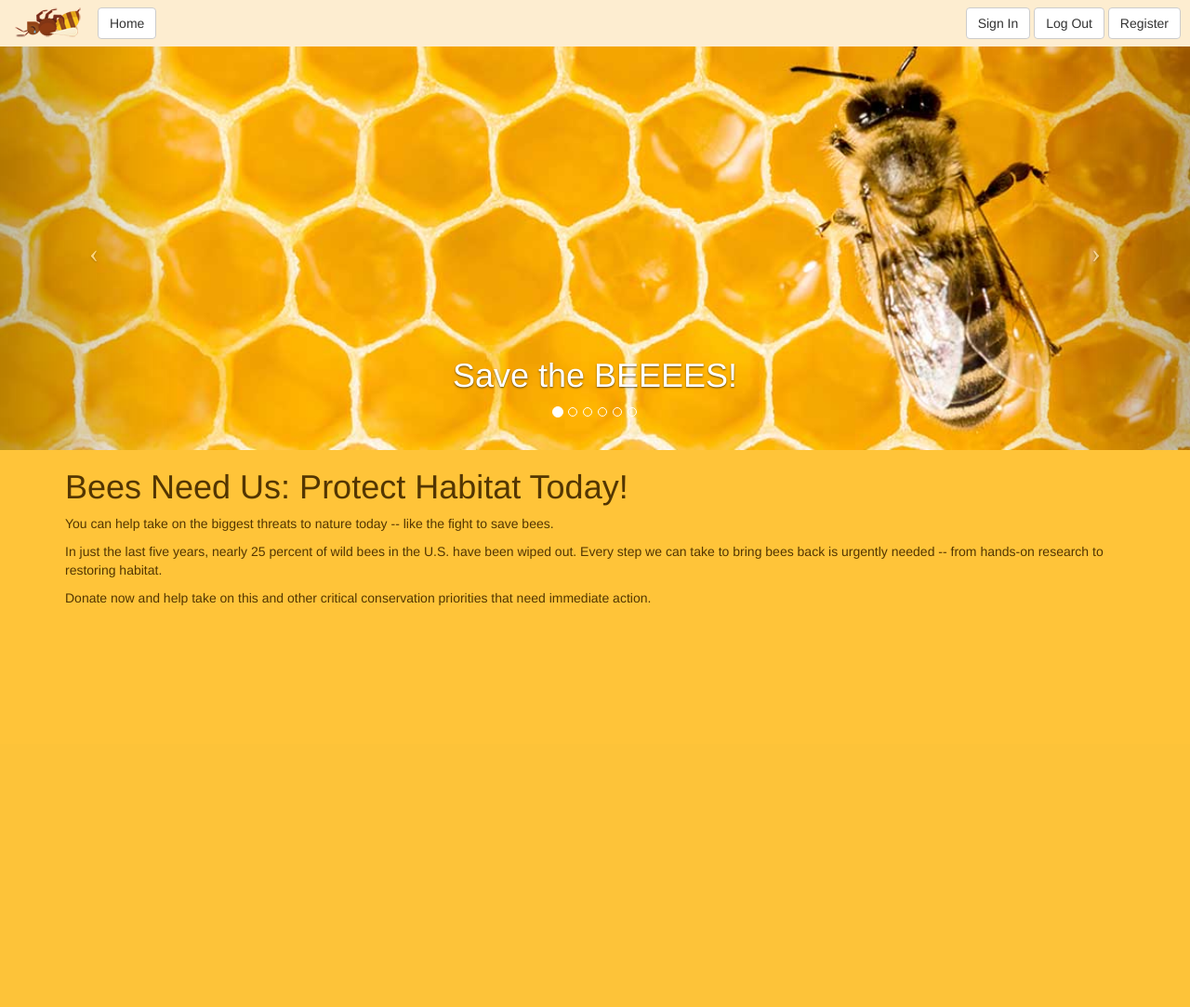
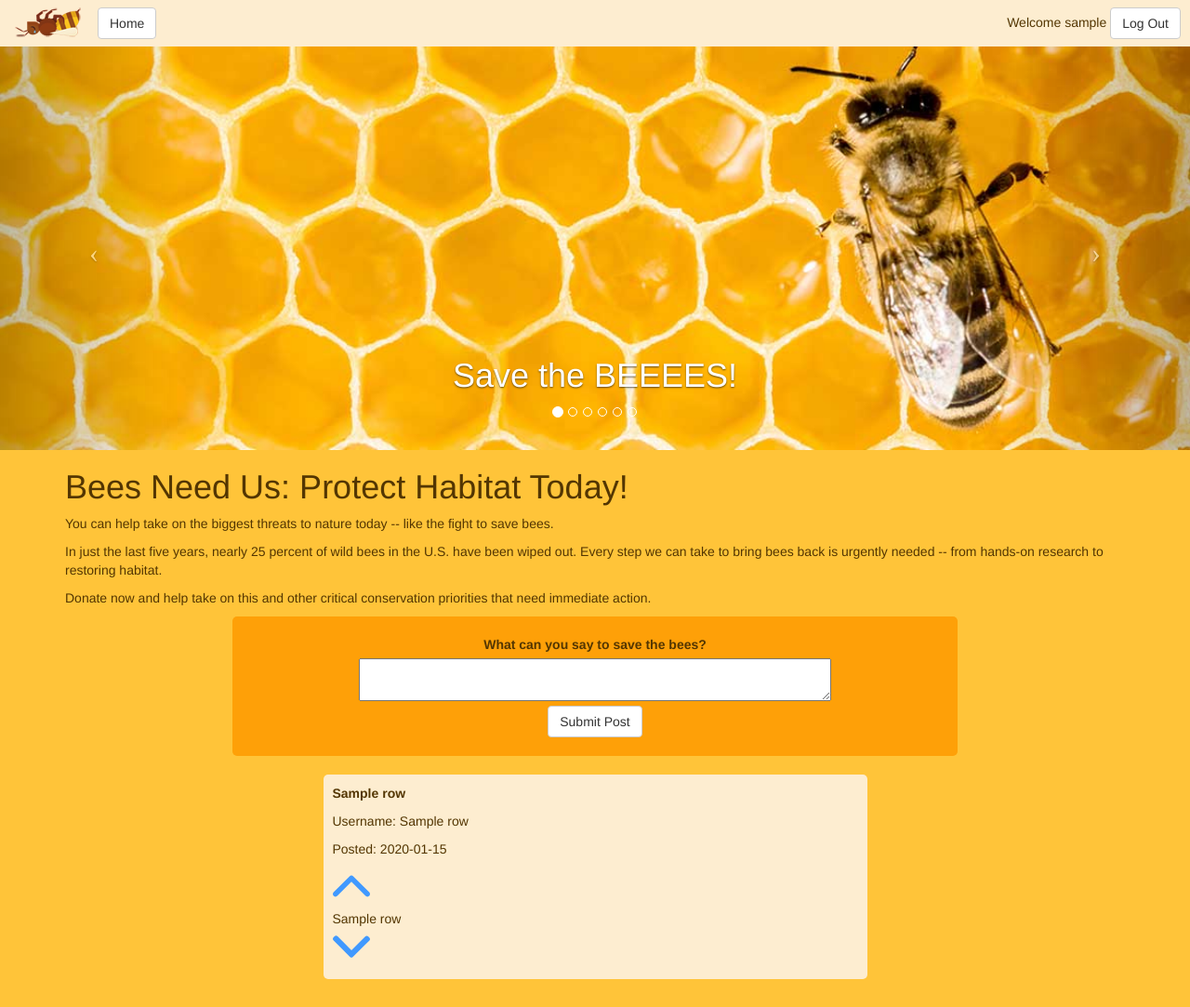
Before and after one commit to carrottop17/bawk, a Flask app: template templates/index.html in a window 1280 px wide. Shown: the whole page at 93% size. Before the commit the page ends 651 px from the top, so only its background shows below. Run offline with Flask 2, Linux system fonts and the light colour scheme; the visitor is signed in with stand-in values (Sample User, id 1); tables that the repository leaves empty or names only in its code hold one stand-in row (values such as "Sample post"); the template is opened without the code that fills it: most values are stand-ins (such as "Sample title", 1, 10 or a date in 2020); some libraries are stand-ins or nearby versions.

Commit message:
added posts, added votes

```diff
--- a/compass/sass/styles.scss
+++ b/compass/sass/styles.scss
@@ -3,6 +3,9 @@ body{
 	color: #533602
 }
 #register{
+	margin-right: 10px;
+}
+#logout{
 	margin-right: 10px;
 }
 .navbar{
@@ -17,3 +20,16 @@ body{
 .main_content{
 	margin-bottom: 20px;
 }
+.post_submit{
+	background-color: #FEA008;
+	text-align: center;
+	border-radius: 5px;
+	padding: 20px;
+	margin-bottom: 20px;
+}
+.all_posts{
+	background-color: #FDEDD0;
+	border-radius: 5px;
+	padding: 10px;
+	margin-bottom: 10px;
+}
--- a/main.py
+++ b/main.py
@@ -1,5 +1,5 @@
 # Import flask stuff
-from flask import Flask, render_template, redirect, request, redirect, session
+from flask import Flask, render_template, redirect, request, session, jsonify
 # import mysql module
 from flaskext.mysql import MySQL
 import bcrypt
@@ -25,7 +25,49 @@ app.secret_key = 'hpiuadfnadf938498h087y3ry087yafhgbhfb8y08y08yqwer342134'
 #create route
 @app.route('/')
 def index():
-	return render_template('index.html')
+	current_posts_query = "SELECT * from buzzes left join user on buzzes.uid = user.id left join votes on votes.pid = buzzes.id order by date DESC"
+
+	cursor.execute(current_posts_query)
+	current_posts_result = cursor.fetchall()
+	return render_template('index.html',
+		posts = current_posts_result
+		)
+
+@app.route('/process_vote', methods=['POST'])
+def process_vote():
+	# check to see has the user voted on this particular item
+	pid = request.form['vid'] #the post they voted on.  THis came from jquery ajax
+	vote_type = request.form['voteType']
+	check_user_votes_query = "SELECT * FROM votes inner join user on user.id = votes.uid where user.username = '%s' and votes.pid ='%s'" % (session['username'], pid)
+	cursor.execute(check_user_votes_query)
+	check_user_votes_result = cursor.fetchone()
+	# its possible we get none back because the user hasnt voted on this post_content
+	if check_user_votes_result is None:
+		insert_user_vote_query = "INSERT into votes (pid, uid, vote_type) values ('"+str(pid)+"', '"+str(session['id'])+"', '"+str(vote_type)+"')"
+		cursor.execute(insert_user_vote_query)
+		conn.commit()
+		return jsonify("voteCounted")
+	else:
+		check_user_vote_direction_query = "SELECT * FROM votes INNER JOIN user ON user.id = votes.uid WHERE user.username = '%s' AND votes.pid = '%s' AND votes.vote_type = %s" % (session['username'], pid, vote_type)
+		cursor.execute(check_user_vote_direction_query)
+		check_user_vote_direction_result = cursor.fetchone()
+		if check_user_vote_direction_result is None:
+			# User has voted, but not this direction. Update
+			update_user_vote_query = "UPDATE votes SET vote_type = %s WHERE uid = '%s' AND pid = '%s'" % (vote_type, session['id'], pid)
+			cursor.execute(update_user_vote_query)
+			conn.commit()
+			return "voteChanged"
+		else:
+			# User has already voted this directino on this post. No dice.
+			return "alreadyVoted"
+
+
+# @app.route('/vote', methods=['POST'])
+# def vote():
+# 	update_current_vote = "UPDATE buzzes set current_vote = 'current_vote + 1' where id = 2"
+# 	cursor.execute(update_current_vote)
+# 	return redirect('/')
+
 
 @app.route('/register')
 def register():
@@ -52,6 +94,7 @@ def register_submit():
 		username_insert = "insert into user values (default, '"+real_name+"', '"+username+"', '"+hashed_password+"', '"+email+"')"
 		cursor.execute(username_insert)
 		conn.commit()
+		session['username'] = request.form['user_name']
 		return render_template('index.html')
 	else:
 		return redirect('/register?username=taken')
@@ -68,7 +111,7 @@ def sign_in():
 @app.route('/sign_in_submit', methods = ['POST'])
 def sign_in_submit():
 	password = request.form['password'].encode('utf-8')
-	hashed_password_from_mysql = "select password from user where username = '%s'" % request.form['username']
+	hashed_password_from_mysql = "select password, id from user where username = '%s'" % request.form['username']
 	cursor.execute(hashed_password_from_mysql)
 	hashed_password = cursor.fetchone()
 	# To check a hash against english:
@@ -76,6 +119,7 @@ def sign_in_submit():
 		return render_template("sign_in.html", message = "Wrong Username.")
 	if bcrypt.checkpw(password, hashed_password[0].encode('utf-8')):
 		session['username'] = request.form['username']
+		session['id'] = hashed_password[1]
 		return redirect('/')
 	else:
 		return render_template("sign_in.html", message = "Wrong Password.")
@@ -86,6 +130,18 @@ def logout():
 	session.clear()
 	return redirect('/sign_in?message=LoggedOut')
 
+@app.route('/post_submit', methods=['POST'])
+def post_submit():
+	post_content = request.form['post_content']
+	get_user_id_query = "select id from user where username = '%s'" % session['username']
+	cursor.execute(get_user_id_query)
+	get_user_id_result = cursor.fetchone()
+	user_id = get_user_id_result[0]
+	insert_post_query = "insert into buzzes (post_content, uid, current_vote) values ('"+post_content+"', "+str(user_id)+", 0)"
+	cursor.execute(insert_post_query)
+	conn.commit()
+	return redirect('/')
+
 
 
 if __name__ == "__main__":
--- a/static/css/styles.css
+++ b/static/css/styles.css
@@ -10,6 +10,11 @@ body {
 }
 
 /* line 8, ../../compass/sass/styles.scss */
+#logout {
+  margin-right: 10px;
+}
+
+/* line 11, ../../compass/sass/styles.scss */
 .navbar {
   margin-bottom: 0px;
   background-color: #FDEDD0;
@@ -17,12 +22,29 @@ body {
   border-radius: 0px;
 }
 
-/* line 14, ../../compass/sass/styles.scss */
+/* line 17, ../../compass/sass/styles.scss */
 .navbar-brand {
   padding: 8px 15px;
 }
 
-/* line 17, ../../compass/sass/styles.scss */
+/* line 20, ../../compass/sass/styles.scss */
 .main_content {
   margin-bottom: 20px;
 }
+
+/* line 23, ../../compass/sass/styles.scss */
+.post_submit {
+  background-color: #FEA008;
+  text-align: center;
+  border-radius: 5px;
+  padding: 20px;
+  margin-bottom: 20px;
+}
+
+/* line 30, ../../compass/sass/styles.scss */
+.all_posts {
+  background-color: #FDEDD0;
+  border-radius: 5px;
+  padding: 10px;
+  margin-bottom: 10px;
+}
--- /dev/null
+++ b/static/javascript/scripts.js
@@ -0,0 +1,19 @@
+$(document).ready(function(){
+	$('.vote').click(function(){
+		var vid = $(this).attr('postid')
+		if($(this).hasClass("vote-up")){
+			var voteType = 1;
+		}else{
+			var voteType = -1;
+		}
+		$.ajax({
+			url:"/process_vote",
+			type: "post",
+			data: {vid:vid, voteType:voteType},
+			success: function(result){
+				console.log(result)
+			}
+
+		})
+	})
+});
--- a/templates/index.html
+++ b/templates/index.html
@@ -75,5 +75,79 @@
   <p>You can help take on the biggest threats to nature today -- like the fight to save bees.</p>
   <p>In just the last five years, nearly 25 percent of wild bees in the U.S. have been wiped out. Every step we can take to bring bees back is urgently needed -- from hands-on research to restoring habitat.</p>
   <p>Donate now and help take on this and other critical conservation priorities that need immediate action.</p>
+
+<div class="row">
+  <div class="col-sm-8 col-md-offset-2 post_submit">
+    <form id="submit-post-form" action="post_submit" method="POST">
+      <div class="row"><label>What can you say to save the bees?</label></div>
+      <div class="row"><textarea name="post_content" cols="60" rows="2"></textarea></div>
+      {% if session['username'] %}
+      <div class="row"><button type="submit" class="btn btn-default">Submit Post</button></div>
+      {% else %}
+       <div class="row"><a class="btn btn-default navbar-btn" href="/sign_in" id="sign_in">Please Sign In</a></div>
+      {% endif %}
+    </form>
+  </div>
 </div>
+
+<div class="row">
+
+        {% for row in posts: %}
+        <div class="col-sm-6 col-md-offset-3 all_posts">
+
+            <p class="posts">
+              <b>{{row[1]}}</b>
+            </p>
+            <p class="posts">
+              Username: {{row[7]}}
+            </p>
+            <p class="posts">
+              Posted: {{row[4].strftime('%r %m-%d-%y')}}
+            </p>
+            <div class="vote vote-up" postid = "{{row[0]}}">
+              <svg xmlns="http://www.w3.org/2000/svg" xmlns:xlink="http://www.w3.org/1999/xlink" version="1.1" id="imgView" x="0px" y="0px" width="40px" height="40px" viewBox="0 0 451.847 451.846" style="enable-background:new 0 0 451.847 451.846;" xml:space="preserve" class="detail convertSvgInline replaced-svg" data-id="32323" data-kw="navigate6">
+                <g>
+                  <path style="fill:#4099ff;" d="M248.292,106.406l194.281,194.29c12.365,12.359,12.365,32.391,0,44.744c-12.354,12.354-32.391,12.354-44.744,0   L225.923,173.529L54.018,345.44c-12.36,12.354-32.395,12.354-44.748,0c-12.359-12.354-12.359-32.391,0-44.75L203.554,106.4   c6.18-6.174,14.271-9.259,22.369-9.259C234.018,97.141,242.115,100.232,248.292,106.406z"></path>
+                </g>
+              </svg>
+            </div>
+            <div class="vote-up-down-number" up-down-id="{{row[13]}}">
+              {{row[13]}}
+            </div>
+
+          <div class="vote vote-down" postid="{{row[0]}}">
+            <svg xmlns="http://www.w3.org/2000/svg" xmlns:xlink="http://www.w3.org/1999/xlink" version="1.1" id="imgView" x="0px" y="0px" width="40px" height="40px" viewBox="0 0 307.053 307.053" style="enable-background:new 0 0 307.053 307.053;" xml:space="preserve" class="detail convertSvgInline replaced-svg" data-id="26046" data-kw="down14">
+              <g id="_x34_86._Down">
+                <g>
+                  <path style="fill:#4099ff;" d="M302.445,80.796l-11.101-11.103c-6.123-6.131-16.074-6.131-22.209,0L153.67,183.707L37.907,67.959     c-6.134-6.13-16.08-6.13-22.209,0L4.597,79.06c-6.129,6.133-6.129,16.067,0,22.201l137.83,137.829     c6.129,6.136,16.067,6.136,22.203,0l137.815-136.096C308.589,96.864,308.589,86.926,302.445,80.796z"></path>
+                </g>
+              </g>
+            </svg>
+          </div>
+
+        </div>
+        {% endfor %}
+
+</div>
+</div>
+
+
+
+
+
+
+
+
+
+
+
+
+
+
+
+
+
+
+
+
 {% endblock %}
--- a/templates/layout.html
+++ b/templates/layout.html
@@ -11,6 +11,7 @@
 	<script src="https://ajax.googleapis.com/ajax/libs/jquery/2.2.4/jquery.min.js"></script>
 	<!-- Latest compiled and minified JavaScript -->
 	<script src="https://maxcdn.bootstrapcdn.com/bootstrap/3.3.7/js/bootstrap.min.js" integrity="sha384-Tc5IQib027qvyjSMfHjOMaLkfuWVxZxUPnCJA7l2mCWNIpG9mGCD8wGNIcPD7Txa" crossorigin="anonymous"></script>
+	<script src="/static/javascript/scripts.js"></script>
 
 </head>
 <body>
@@ -24,9 +25,18 @@
     </div>
     <a class="btn btn-default navbar-btn" href="/">Home</a>
     <ul class="nav navbar-nav navbar-right">
-    	<a class="btn btn-default navbar-btn" href="/sign_in" id="sign_in">Sign In</a>
-    	<a class="btn btn-default navbar-btn" href="/logout" id="sign_in">Log Out</a>
-    	<a class="btn btn-default navbar-btn" href="/register" id="register">Register</a>
+		{% if session['username'] %}
+        	Welcome {{session['username']}}
+        	<a class="btn btn-default navbar-btn" href="/logout" id="logout">Log Out</a>
+        {% else %}
+        	<a class="btn btn-default navbar-btn" href="/sign_in" id="sign_in">Sign In</a>
+        	<a class="btn btn-default navbar-btn" href="/register" id="register">Register</a>
+        {% endif %}
+
+
+
+
+
     </ul>
   </div>
 </nav>
```
